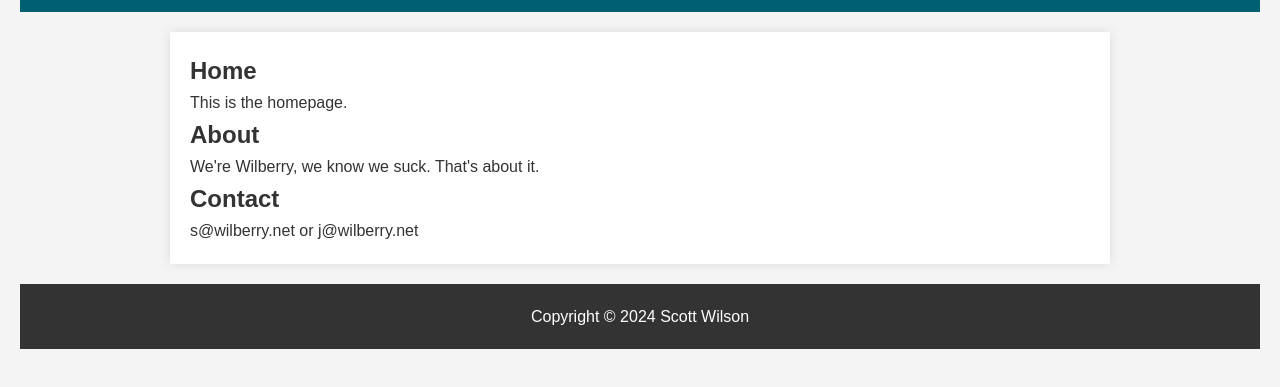
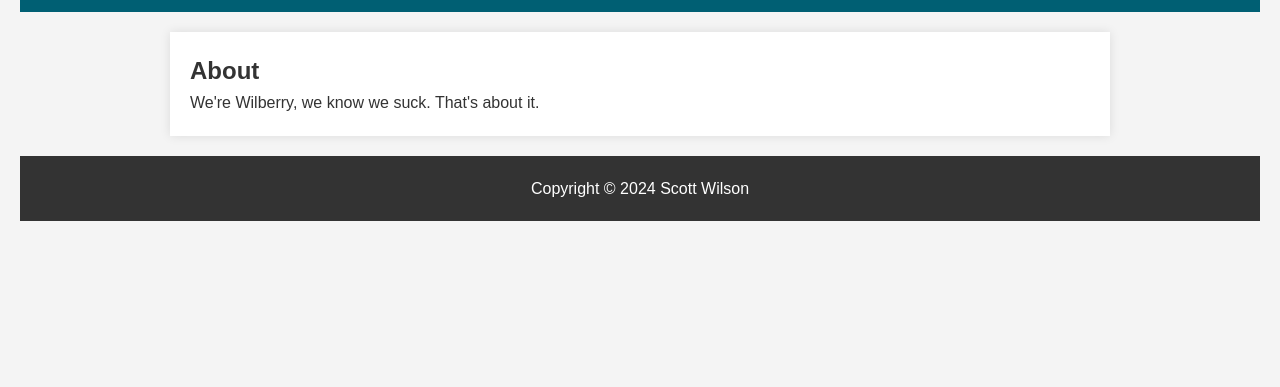
Before and after one commit to stwilsongso/beepboop, a plain HTML site: page index.html in a window 1280 px wide. Both pictures are taken after a click on the link "About". Shown: the part 105-492 px from the top of the page. Drawn offline with Linux system fonts and the light colour scheme.

Commit message:
Update index.html

```diff
--- a/index.html
+++ b/index.html
@@ -19,15 +19,15 @@
         </nav>
     </header>
     <main>
-        <section id="home">
+        <section id="home" class="section">
             <h2>Home</h2>
             <p>This is the homepage.</p>
         </section>
-        <section id="about">
+        <section id="about" class="section" style="display: none;">
             <h2>About</h2>
             <p>We're Wilberry, we know we suck. That's about it.</p>
         </section>
-        <section id="contact">
+        <section id="contact" class="section" style="display: none;">
             <h2>Contact</h2>
             <p>s@wilberry.net or j@wilberry.net</p>
         </section>
```
